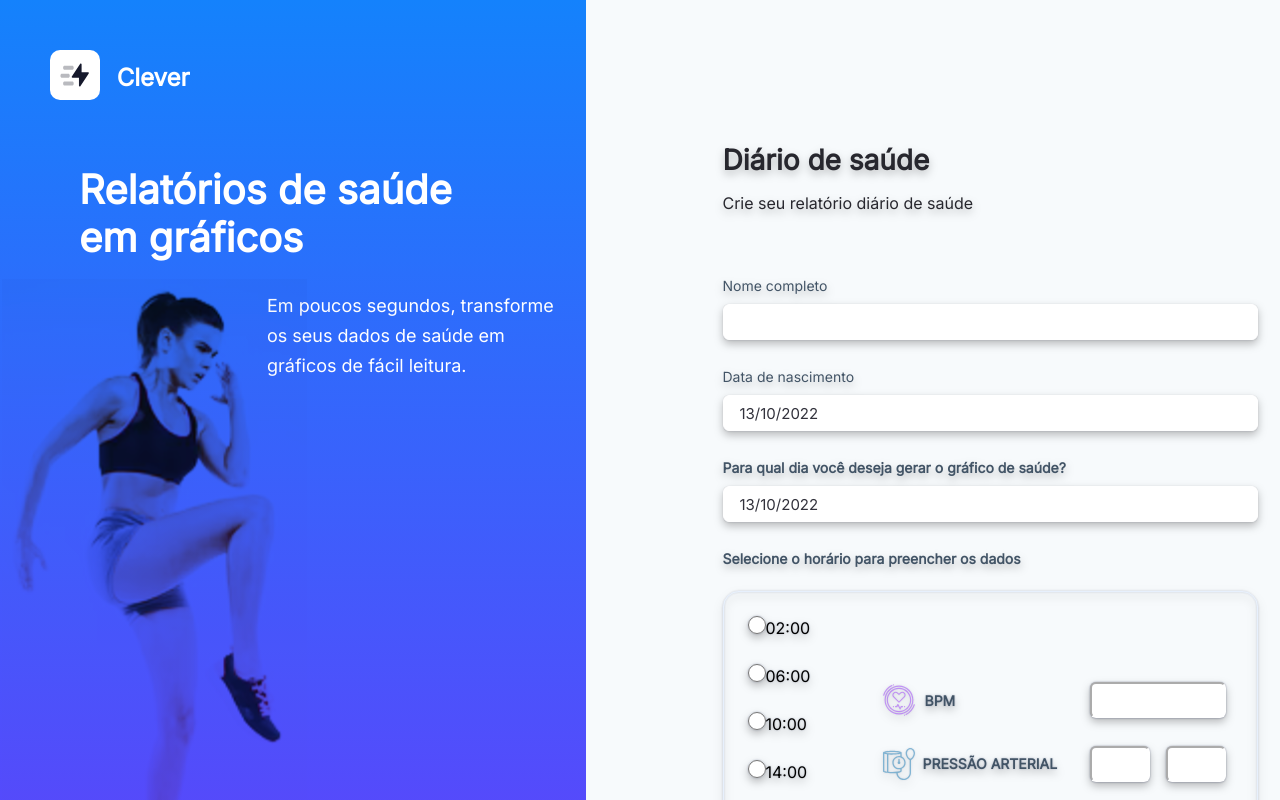
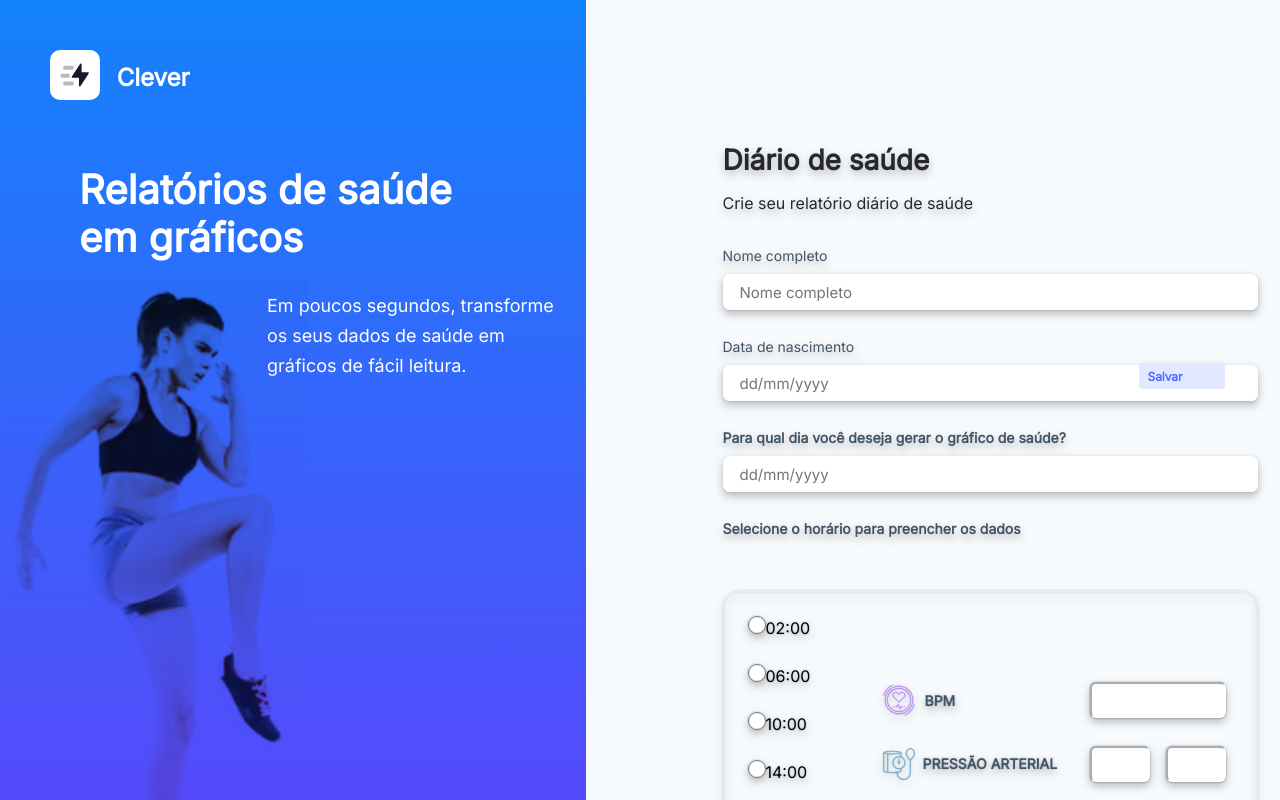
Before and after one commit to pedronb/Projeto-DevHU, a React (Vite) app in the folder frontend/: page / in a window 1280 px wide. Shown: the top 800 px of the page. Built offline with nearby package versions, Linux system fonts and the light colour scheme.

Commit message:
save metrics and generate ListMetrics

```diff
--- a/frontend/package.json
+++ b/frontend/package.json
@@ -12,7 +12,8 @@
     "@types/react-datepicker": "4.4.2",
     "react": "^18.2.0",
     "react-datepicker": "4.8.0",
-    "react-dom": "^18.2.0"
+    "react-dom": "^18.2.0",
+    "react-hook-form": "^7.38.0"
   },
   "devDependencies": {
     "@types/react": "^18.0.17",
--- a/frontend/src/components/CardMetrics/index.tsx
+++ b/frontend/src/components/CardMetrics/index.tsx
@@ -2,34 +2,73 @@ import heart from '../../assets/images/heart.svg'
 import arterial from '../../assets/images/pressao-arterial.svg'
 import './style.css'
 
+import ListMetrics from '../ListMetrics'
+
+
+import { useForm, Resolver } from "react-hook-form";
+import { useState } from 'react';
+
+type FormValues = {
+    bpm: number;
+    systolicPressure: number;
+    diastolicPressure: number;
+    moment: String;
+  };
+
+const resolver: Resolver<FormValues> = async (values) => {
+    return {
+      values: values,
+      errors: !values.bpm
+      ? {
+          bpm: {
+            type: "required",
+            message: "This is required."
+          }
+        }
+      : {}
+    };
+  };
+
 function CardMetrics() {
 
+    const {
+        register,
+        handleSubmit,
+        formState: { errors }
+      } = useForm<FormValues>({
+        resolver: resolver
+      });
+
+    const [state, setState] = useState<FormValues[]>([]);
+
+    const onSubmit = handleSubmit((data) => setState(state => [...state, data]));
+
     return(
-        <form action="" method="POST">
-
+        <>
+        <form onSubmit = {onSubmit} >
             <div className="card-metrics">
                 <div className="hours-radio">
-                    <input type="radio" id="h-2" name="hour" value="hour-2" />
+                    <input type="radio" id="h-2" name="hour" value="02:00" {...register("moment")}/>
                     <label htmlFor="h-2">02:00</label>
                 </div>
                 <div className="hours-radio">
-                    <input type="radio" id="h-6" name="hour" value="hour-6" />
+                    <input type="radio" id="h-6" name="hour" value="06:00" {...register("moment")}/>
                     <label htmlFor="h-6">06:00</label>
                 </div>
                 <div className="hours-radio">
-                    <input type="radio" id="h-10" name="hour" value="hour-10" />
+                    <input type="radio" id="h-10" name="hour" value="10:00" {...register("moment")}/>
                     <label htmlFor="h-10">10:00</label>
                 </div>
                 <div className="hours-radio">
-                    <input type="radio" id="h-14" name="hour" value="hour-14" />
+                    <input type="radio" id="h-14" name="hour" value="14:00" {...register("moment")}/>
                     <label htmlFor="h-14">14:00</label>
                 </div>
                 <div className="hours-radio">
-                    <input type="radio" id="h-18" name="hour" value="hour-18" />
+                    <input type="radio" id="h-18" name="hour" value="18:00" {...register("moment")}/>
                     <label htmlFor="h-18">18:00</label>
                 </div>
                 <div className="hours-radio">
-                    <input type="radio" id="h-22" name="hour" value="hour-22" />
+                    <input type="radio" id="h-22" name="hour" value="22:00" {...register("moment")}/>
                     <label htmlFor="h-22">22:00</label>
                 </div>
 
@@ -40,7 +79,8 @@ function CardMetrics() {
                             <label>BPM</label>
                         </div>
                         <div className="input-bpm">
-                            <input className="form-input-bpm" type="number" />
+                            <input className="form-input-bpm" type="number" {...register("bpm")} />
+                            {errors?.bpm && <p>{errors.bpm.message}</p>}
                         </div>
                     </div>
                     <div className="frame-arterial">
@@ -49,14 +89,16 @@ function CardMetrics() {
                             <label>PRESSÃO ARTERIAL</label>
                         </div>
                         <div className="input-art">
-                            <input className="form-input-p" type="number" />
-                            <input className="form-input-a" type="number" />
+                            <input className="form-input-p" type="number" {...register("diastolicPressure")}  />
+                            <input className="form-input-a" type="number" {...register("systolicPressure")} />
                         </div>
                     </div>
                 </div>
-                <button type="submit">Salvar</button>
+                <button type="submit">Próximo</button>
             </div>
         </form>
+        <ListMetrics metrics={state}/>
+        </>
     )
   }
 
--- a/frontend/src/components/CardMetrics/style.css
+++ b/frontend/src/components/CardMetrics/style.css
@@ -33,6 +33,7 @@
     line-height: 10px;
     letter-spacing: -0.005em;
     color: #4C6FFF;
+    cursor: pointer;
 }
 
 .hours-radio {
--- a/frontend/src/components/FormData/index.tsx
+++ b/frontend/src/components/FormData/index.tsx
@@ -1,41 +1,65 @@
 import './style.css'
-import DatePicker from "react-datepicker";
 import "react-datepicker/dist/react-datepicker.css";
 import { useState } from 'react';
+import { useForm, Resolver } from "react-hook-form";
+
+type FormValues = {
+   name: String,
+   birthDate: String,
+   date: String
+  };
+
+const resolver: Resolver<FormValues> = async (values) => {
+    return {
+      values: values,
+      errors: !values.name
+      ? {
+          name: {
+            type: "required",
+            message: "This is required."
+          }
+        }
+      : {}
+    };
+  };
 
 function FormData() {
 
-    const [birthDate, setBirthDate] = useState(new Date);
-    const [metricsDate, setMetricsDate] = useState(new Date());
+    const {
+        register,
+        handleSubmit,
+        formState: { errors }
+      } = useForm<FormValues>({
+        resolver: resolver
+      });
+
+    const [state, setState] = useState<FormValues>();
+    const onSubmit = handleSubmit((data) => setState(state => [data]));
 
     return(
+        <form onSubmit = {onSubmit}>
             <div className="form">
                 <div className="form-group-name">
                     <p>Nome completo</p>
-                <input className="form-control" type="text" />
+                    <input className="form-control" type="text" placeholder="Nome completo" {...register("name")}/>
+                    {errors?.name && <p>{errors.name.message}</p>}
                 </div>
                 <div className="form-group-birth">
                     <p>Data de nascimento</p>
-                <DatePicker
-                    selected={birthDate}
-                    onChange={(date: Date) => setBirthDate(date)}
-                    className="form-control-date"
-                    dateFormat="dd/MM/yyyy"
-                />
+                    <input className="form-control-date" type="text" placeholder="dd/mm/yyyy" {...register("birthDate")}/>
+                    {errors?.birthDate && <p>{errors.birthDate.message}</p>}
                 </div>
                 <div className="form-group-date">
                     <p>Para qual dia você deseja gerar o gráfico de saúde?</p>
-                <DatePicker
-                    selected={metricsDate}
-                    onChange={(date: Date) => setMetricsDate(date)}
-                    className="form-control-date"
-                    dateFormat="dd/MM/yyyy"
-                />
+                    <input className="form-control-date" type="text" placeholder="dd/mm/yyyy" {...register("date")}/>
+                    {errors?.date && <p>{errors.date.message}</p>}
                 </div>
+                <button type="submit">Salvar</button>
                 <div className="form-group-date">
                     <p>Selecione o horário para preencher os dados</p>
                 </div>
             </div>
+        </form>
     )
   }
 
--- a/frontend/src/components/FormData/style.css
+++ b/frontend/src/components/FormData/style.css
@@ -122,3 +122,29 @@
     color: #32323C;
     padding: 16px;
 }
+
+.form button {
+    display: flex;
+    flex-direction: column;
+    align-items: flex-start;
+    padding: 9px;
+    gap: 10px;
+    position: absolute;
+    width: 86px;
+    height: 26px;
+    left: 416px;
+    top: 222px;
+    background: #E1E8FF;
+    border-radius: 4px;
+    border: none;
+    flex: none;
+    order: 0;
+    flex-grow: 0;
+    font-style: normal;
+    font-weight: 600;
+    font-size: 12px;
+    line-height: 10px;
+    letter-spacing: -0.005em;
+    color: #4C6FFF;
+    cursor: pointer;
+}
--- a/frontend/src/components/GenerationForm/index.tsx
+++ b/frontend/src/components/GenerationForm/index.tsx
@@ -8,4 +8,4 @@ function GenerationForm() {
     )
   }
 
-  export default GenerationForm
+export default GenerationForm
--- a/frontend/src/components/ListMetrics/index.tsx
+++ b/frontend/src/components/ListMetrics/index.tsx
@@ -1,19 +1,41 @@
 import "./style.css"
 import editar from "../../assets/images/pencil-line.svg"
 import excluir from "../../assets/images/delete-bin-7-line.svg"
+import { useEffect } from "react";
 
-function ListMetrics() {
+type FormValues = {
+    bpm: number;
+    systolicPressure: number;
+    diastolicPressure: number;
+    moment: String;
+  };
+
+interface Props {
+    metrics: FormValues[]
+  }
+
+function ListMetrics({ metrics }: Props) {
+
+    useEffect(
+        () => {
+          console.log(metrics);
+        },
+        [metrics],
+      );
+
     return(
         <div className="list-metrics-container">
             <table>
                 <tbody>
-                <tr>
-                    <td>Hora: 02:00</td>
-                    <td>BPM: 72</td>
-                    <td>PRESSAO ARTERIAL: 120/80</td>
-                    <td><img src={editar} alt="editar" /></td>
-                    <td><img src={excluir} alt="excluir" /></td>
-                </tr>
+                {metrics.map((metric, index) => (
+              <tr data-index={index}>
+                <td>Hora: {metric.moment}</td>
+                <td>BPM: {metric.bpm}</td>
+                <td>PRESSAO ARTERIAL: {metric.systolicPressure} / {metric.diastolicPressure}</td>
+                <td><img src={editar} alt="editar" /></td>
+                <td><img src={excluir} alt="excluir" /></td>
+              </tr>
+            ))}
                 </tbody>
             </table>
         </div>
```
Also changed, not shown: 1 other file (tests, documents, lock files or other folders). Lines whose indentation alone changed are shown as unchanged.
